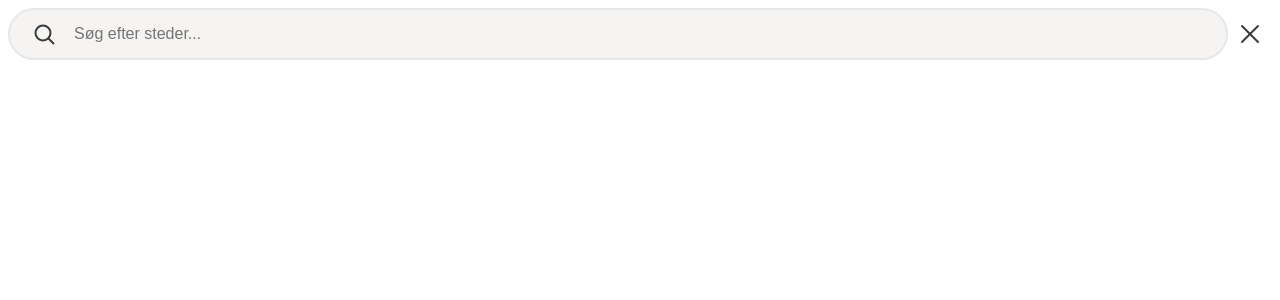
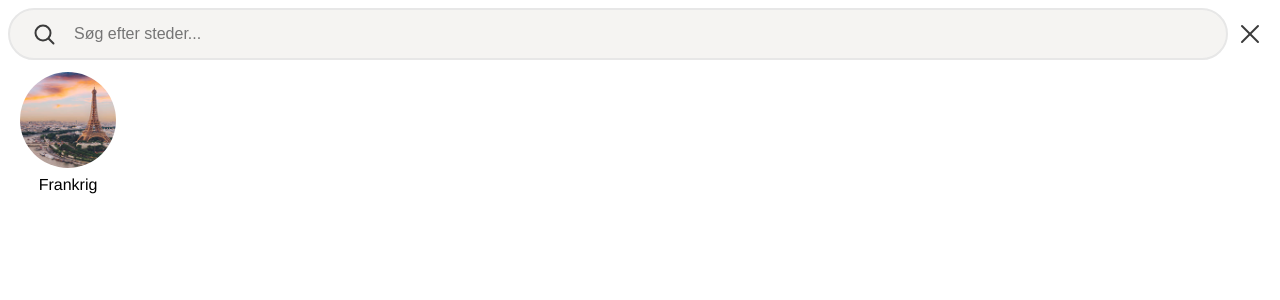
Before and after one commit to mamelishah/gemly-project-webapplication, a React (Vite) app: page / in a window 1280 px wide. Shown: the top 300 px of the page. Built offline with nearby package versions, Linux system fonts and the light colour scheme.

Commit message:
Opdateret skrifttype i App.css og tilføjet CountryCircleCard komponent med tilhørende CSS

```diff
--- a/src/App.css
+++ b/src/App.css
@@ -1,3 +1,3 @@
 body {
-  font-family: var(--logo-family-font);
+  font-family: var(--main-family-font);
 }
--- a/src/App.tsx
+++ b/src/App.tsx
@@ -1,11 +1,13 @@
 import "./App.css";
 import SearchBar from "./components/ui/input/SearchBar";
+import CountryCircleCard from "./components/cards/CountryCircleCard";
 
 function App() {
   return (
     <>
       <SearchBar showCancelIcon={true}
       placeholderText={"Søg efter steder..."} />
+      <CountryCircleCard />
     </>
   );
 }
--- /dev/null
+++ b/src/components/cards/CountryCircleCard.css
@@ -0,0 +1,22 @@
+#country-image {
+  width: 6rem;
+  height: 6rem;
+  border-radius: 100%;
+  overflow: hidden;
+  object-fit: cover;
+}
+
+.country-circle-card {
+  width: fit-content;
+  height: fit-content;
+  display: flex;
+  flex-direction: column;
+  justify-content: center;
+  align-items: center;
+  padding: var(--radius-m);
+}
+
+#country-name {
+  margin: var(--radius-s) 0 0 0;
+  font-weight: lighter;
+}
--- /dev/null
+++ b/src/components/cards/CountryCircleCard.tsx
@@ -0,0 +1,13 @@
+import "./CountryCircleCard.css";
+import image from "/src/assets/images/countries/Frankrig/france-main-image.png";
+
+function CountryCircleCard() {
+  return (
+    <section className="country-circle-card">
+      <img id="country-image" src={image} alt="France Circle" />
+      <h4 id="country-name">Frankrig</h4>
+    </section>
+  );
+}
+
+export default CountryCircleCard;
--- a/src/styles/global.css
+++ b/src/styles/global.css
@@ -1,14 +1,14 @@
 :root {
   /* Colors */
-    --background-white: #FBFBFB;
-    --box-almost-white: #F5F4F2;
-    --stroke-light-grey: #E7E7E7;
-    --stroke-dark-grey: #B2B2B2;
+  --background-white: #fbfbfb;
+  --box-almost-white: #f5f4f2;
+  --stroke-light-grey: #e7e7e7;
+  --stroke-dark-grey: #b2b2b2;
   --passive-text-grey: #707070;
-    --regular-text: #3B3B3B;
-    --error-red: #A33130;
-    --brand-light-green: #6F9C46;
-    --icon-orange: #F9BE83;
+  --regular-text: #3b3b3b;
+  --error-red: #a33130;
+  --brand-light-green: #6f9c46;
+  --icon-orange: #f9be83;
 
   /* Radius & Spacing */
   --radius-xs: 4px;
@@ -19,7 +19,6 @@
   --radius-xxl: 24px;
 
   /* Typography */
-    --main-family-font: 'Inter', sans-serif;
-    --logo-family-font: 'Lemon', serif;
-
+  --main-family-font: "Helvetica", sans-serif;
+  --logo-family-font: "Lemon", serif;
 }
```
Lines whose indentation alone changed are shown as unchanged.
